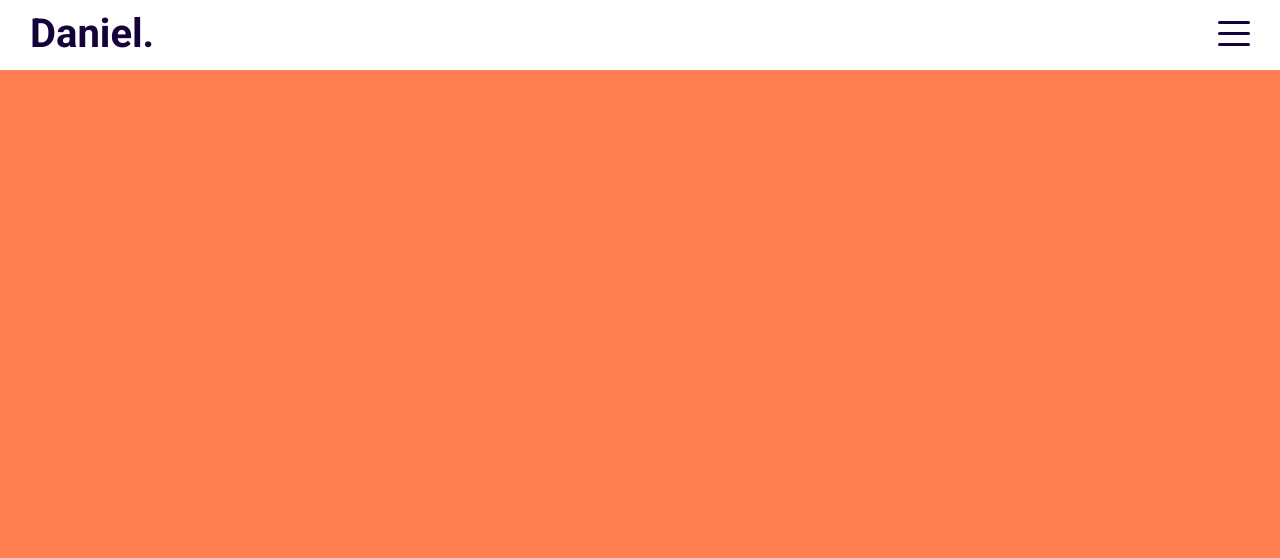
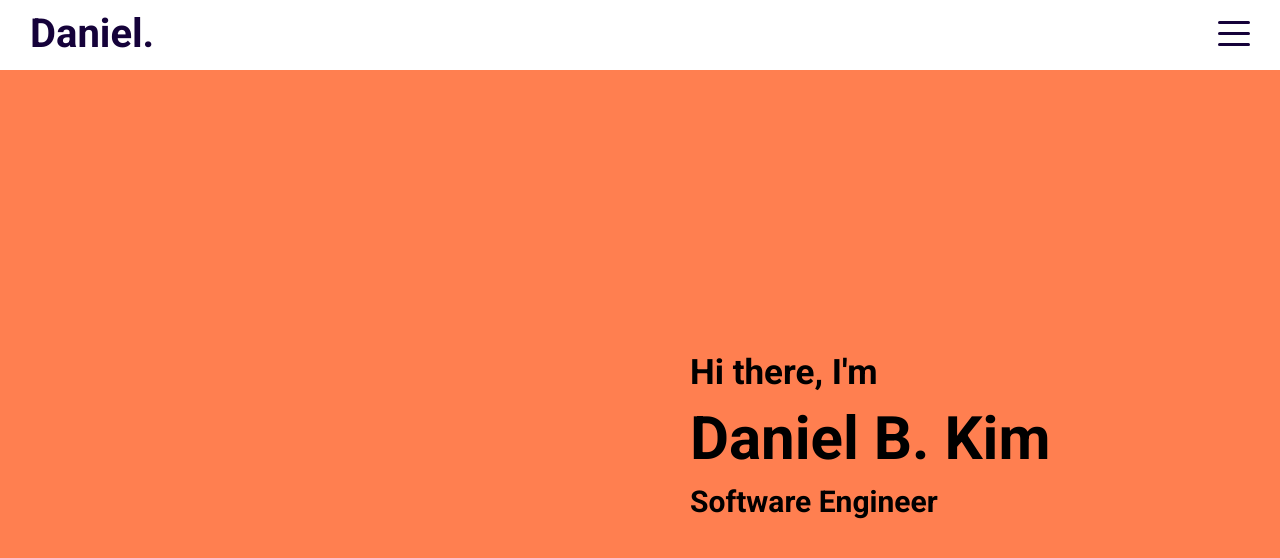
Before and after one commit to danielbkim/danielbkim.github.io, a React (Create React App) app: page / in a window 1280 px wide. Shown: the top 558 px of the page. Built offline with nearby package versions, Linux system fonts and the light colour scheme.

Commit message:
adds intro mvp styling

```diff
--- a/src/components/Intro/Intro.jsx
+++ b/src/components/Intro/Intro.jsx
@@ -3,7 +3,19 @@ import "./intro.scss";
 export default function Intro() {
     return (
         <div className="intro" id="intro">
-
+            <div className="left">
+                {/* <div className="imgContainer">
+                    maybe an image of yourself
+                </div> */}
+            </div>
+            <div className="right">
+                <div className="wrapper">
+                    <h2>Hi there, I'm</h2>
+                    <h1>Daniel B. Kim</h1>
+                    <h3>Software Engineer<span></span></h3>
+                </div>
+            </div>
+            {/* maybe add an icon button that takes you to the next div */}
         </div>
     )
 };
--- a/src/components/Intro/intro.scss
+++ b/src/components/Intro/intro.scss
@@ -1,3 +1,33 @@
 .intro {
-    background-color: coral
+    background-color: coral;
+    display: flex;
+
+    .left{
+        flex: 0.5;
+    }
+
+    .right{
+        flex: 0.5;
+        // display: relative;
+
+        .wrapper{
+            width: 100%;
+            height: 100%;
+            padding-left: 50px;
+            display: flex;
+            flex-direction: column;
+            justify-content: center;
+
+            h1{
+                font-size: 60px;
+                margin: 10px 0;
+            }
+            h2{
+                font-size: 35px;
+            }
+            h3{
+                font-size: 30px;
+            }
+        }
+    }
 }
```
